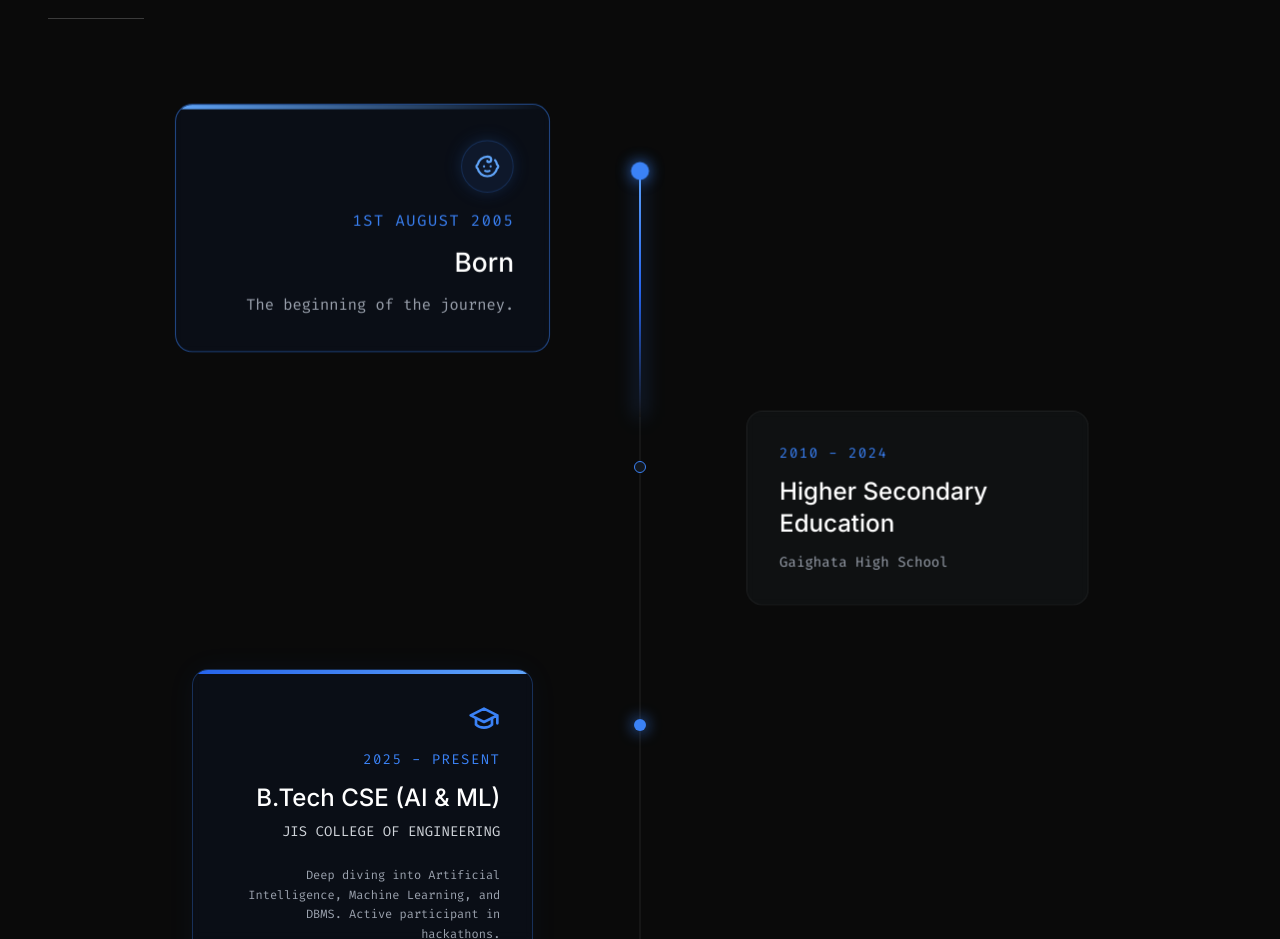
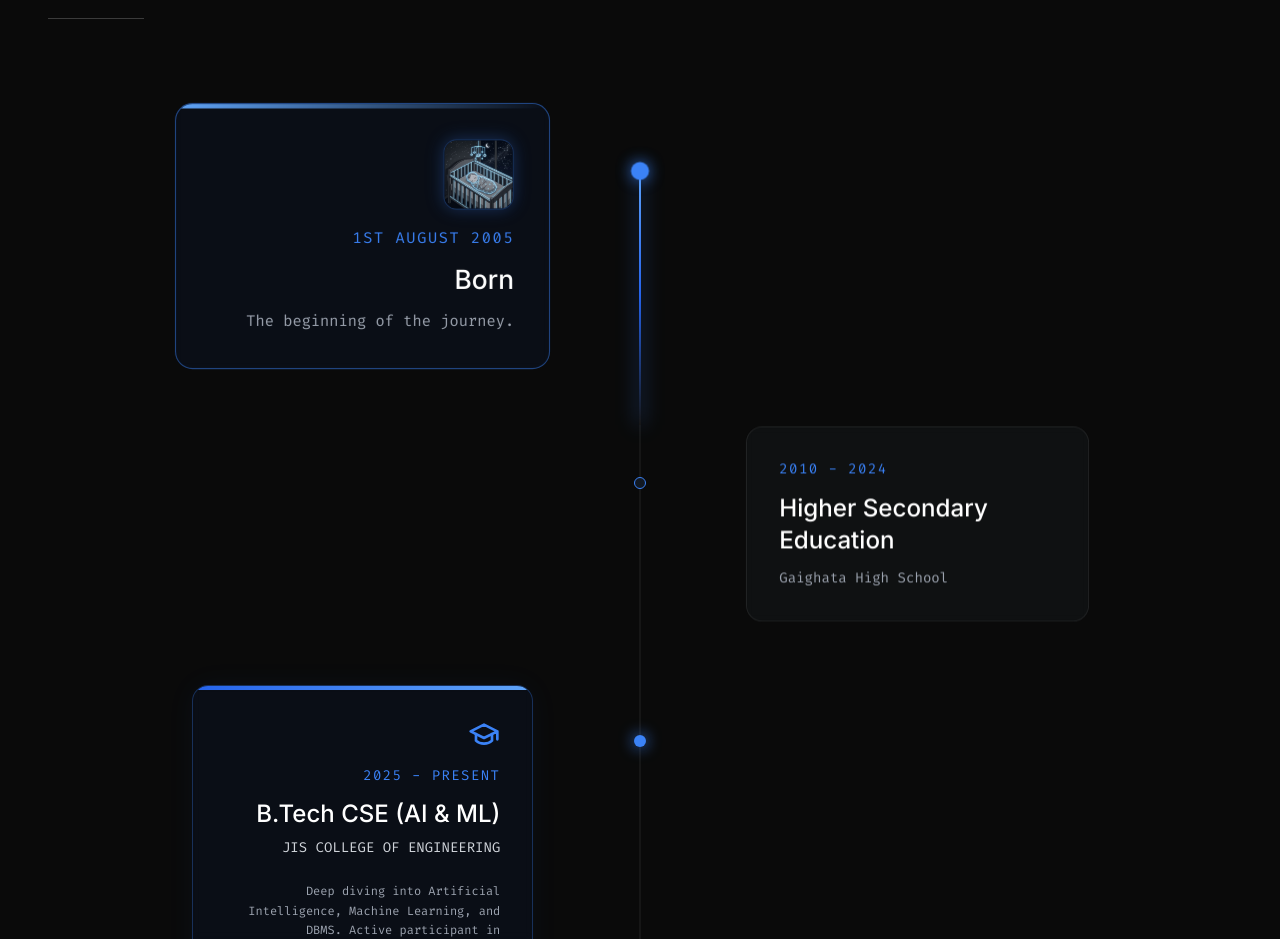
Before and after one commit to sayantani071/sayantani-portfolio, a React (Vite) app: page / in a window 1280 px wide. Shown: the part 1700-2639 px from the top of the page. Built offline with nearby package versions, Linux system fonts and the light colour scheme.

Commit message:
Add generated custom born baby image to Education timeline

```diff
--- a/src/components/Education.jsx
+++ b/src/components/Education.jsx
@@ -71,8 +71,8 @@ const Education = () => {
                 <div className="absolute inset-0 bg-gradient-to-b from-blue-500/5 to-transparent opacity-0 group-hover:opacity-100 transition-opacity duration-500"></div>
 
                 <div className="flex md:justify-end justify-start mb-4">
-                  <div className="w-12 h-12 bg-blue-500/10 rounded-full flex items-center justify-center border border-blue-500/20 shadow-[0_0_15px_rgba(59,130,246,0.2)]">
-                    <Baby className="text-blue-400 w-6 h-6" />
+                  <div className="w-16 h-16 rounded-xl overflow-hidden border border-blue-500/30 shadow-[0_0_15px_rgba(59,130,246,0.3)]">
+                    <img src="/born_baby.jpg" alt="Born" className="w-full h-full object-cover" />
                   </div>
                 </div>
 
```
Also changed, not shown: public/born_baby.jpg (added).
